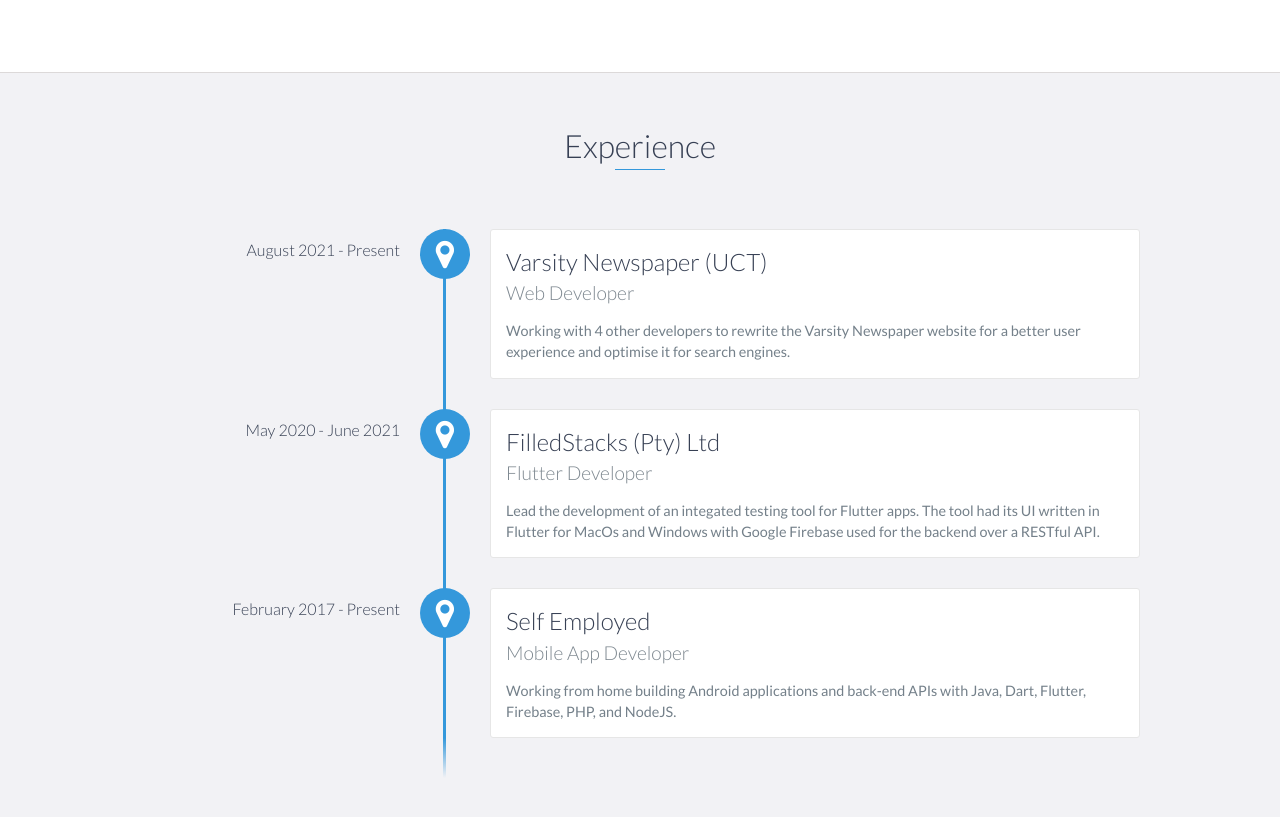
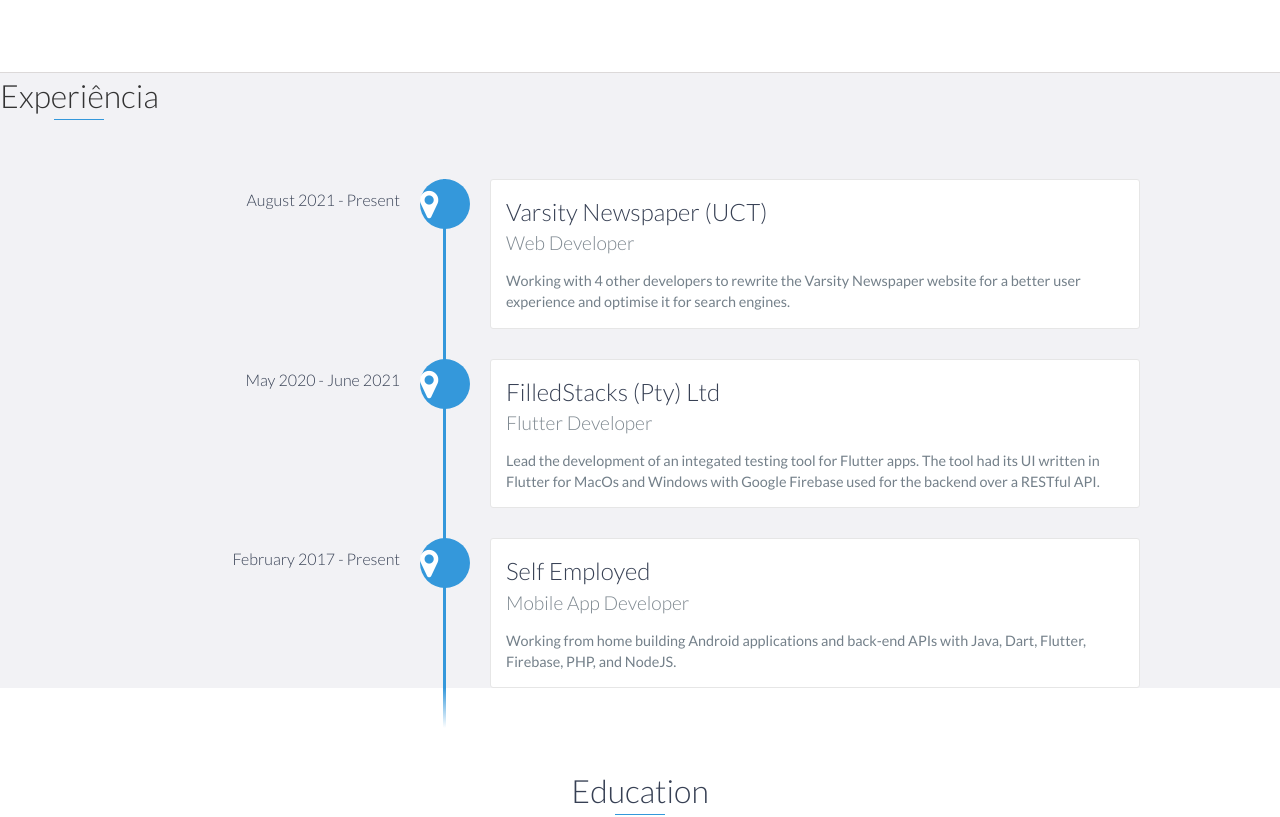
Before and after one commit to claudiarpaim/portfolio, a website: page index.html in a window 1280 px wide. Shown: the part 1015-1832 px from the top of the page. Drawn offline with nearby package versions, Linux system fonts and the light colour scheme.

Commit message:
Update index.html

```diff
--- a/index.html
+++ b/index.html
@@ -85,8 +85,8 @@
     </div>
     <!-- End #about -->
 
-    <div id="experience" class="background-alt">
-      <h2 class="heading">Experience</h2>
+    <div id="Experiência" class="background-alt">
+      <h2 class="heading">Experiência</h2>
       <div id="experience-timeline">
         <div data-date="August 2021 - Present">
           <h3>Varsity Newspaper (UCT)</h3>
```
